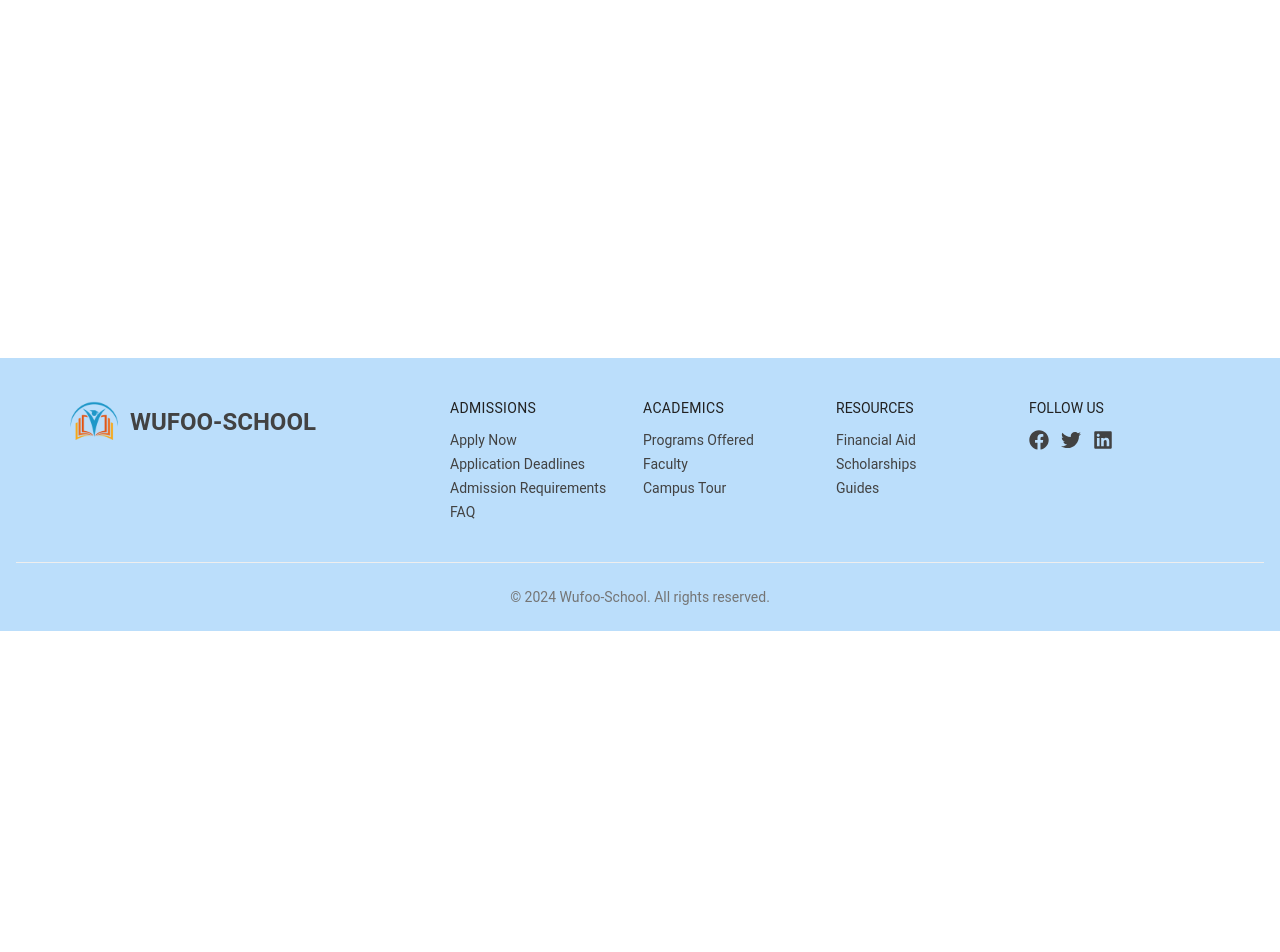
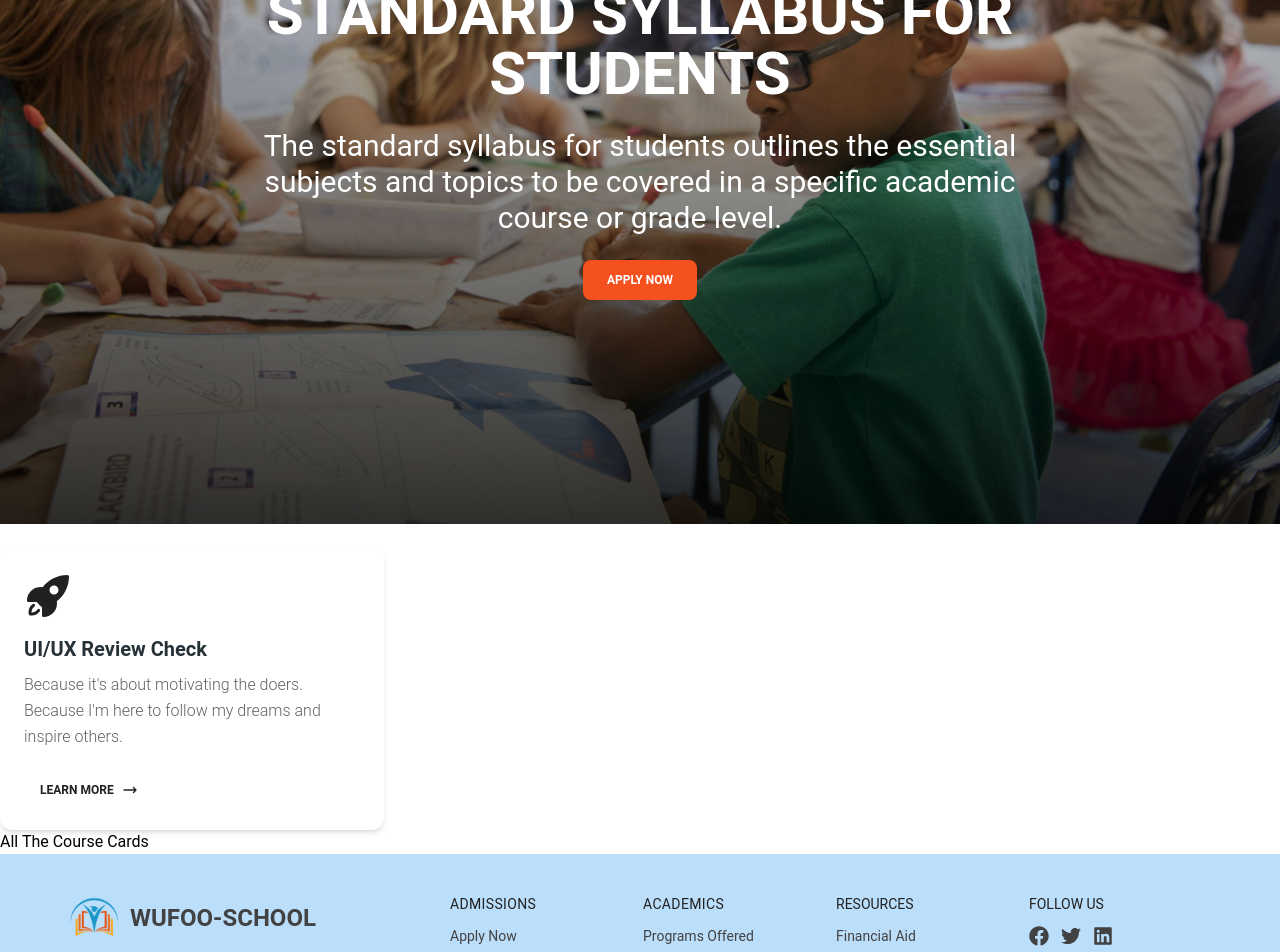
Before and after one commit to Sazid60/WUFOO-SCHOOL, a React (Vite) app: page / in a window 1280 px wide. Shown: the part 220-1172 px from the top of the page. Before the commit the page ends 851 px from the top, so only its background shows below. Built offline with nearby package versions, Linux system fonts and the light colour scheme.

Commit message:
Banner Added And Some Changes In Design

```diff
--- /dev/null
+++ b/src/components/banner/Banner.jsx
@@ -0,0 +1,25 @@
+import { Button } from '@material-tailwind/react';
+import React from 'react';
+
+
+const Banner = () => {
+    return (
+        <section className=''>
+            <div className='relative'>
+
+                    <div className="">
+                        <div className="relative container flex flex-col items-center px-4 py-16 pb-24 mx-auto text-center lg:pb-56 md:py-32 md:px-10 lg:px-32 text-white">
+                            <h1 className="text-2xl md:text-3xl lg:text-6xl font-bold leading-none xl:max-w-6xl uppercase">Standard Syllabus For Students</h1>
+                            <p className="mt-6 mb-6  text-xl md:text-2xl lg:text-3xl  xl:max-w-3xl dark:text-gray-50">The standard syllabus for students outlines the essential subjects and topics to be covered in a specific academic course or grade level.</p>
+                            <div className="flex flex-wrap justify-center">
+                                <Button className="bg-deep-orange-600">Apply Now</Button>
+                            </div>
+                        </div>
+                    </div>
+            </div>
+
+        </section>
+    );
+};
+
+export default Banner;
--- /dev/null
+++ b/src/components/courses/Courses.jsx
@@ -0,0 +1,11 @@
+import React from 'react';
+
+const Courses = () => {
+    return (
+        <div>
+            <h1>All The Course Cards</h1>
+        </div>
+    );
+};
+
+export default Courses;
--- a/src/components/navbar/NavBar.jsx
+++ b/src/components/navbar/NavBar.jsx
@@ -1,6 +1,6 @@
 import React from "react";
 import {
-    Navbar,
+
     Collapse,
     Typography,
     IconButton,
@@ -38,7 +38,7 @@ export default function NavBar() {
     }, []);
 
     return (
-        <Navbar className=" max-w-none px-6 py-3 shadow-none w-full">
+        <div className=" max-w-none px-6 py-3 shadow-none w-full bg-transparent border-0">
             <div className="flex items-center justify-between text-blue-gray-900">
                 <Typography
                     as="a"
@@ -48,7 +48,7 @@ export default function NavBar() {
                 >
                     <div className="flex justify-center items-center gap-4">
                         <img src="/wufoo.png" className="w-10 h-10" alt="" />
-                        <p className="font-bold text-lg md:text-xl lg:text-3xl xl:text-4xl">WUFOO-SCHOOL</p>
+                        <p className="font-bold text-lg md:text-xl lg:text-3xl xl:text-4xl text-white">WUFOO-SCHOOL</p>
                     </div>
                 </Typography>
                 <div className="hidden lg:block">
@@ -70,6 +70,6 @@ export default function NavBar() {
             <Collapse open={openNav}>
                 <NavList />
             </Collapse>
-        </Navbar>
+        </div>
     );
 }
--- /dev/null
+++ b/src/components/offerings/Offerings.jsx
@@ -0,0 +1,57 @@
+import {
+    Card,
+    CardBody,
+    CardFooter,
+    Typography,
+    Button,
+} from "@material-tailwind/react";
+
+export function Offerings() {
+    return (
+        <Card className="mt-6 w-96">
+            <CardBody>
+                <svg
+                    xmlns="http://www.w3.org/2000/svg"
+                    viewBox="0 0 24 24"
+                    fill="currentColor"
+                    className="mb-4 h-12 w-12 text-gray-900"
+                >
+                    <path
+                        fillRule="evenodd"
+                        d="M9.315 7.584C12.195 3.883 16.695 1.5 21.75 1.5a.75.75 0 01.75.75c0 5.056-2.383 9.555-6.084 12.436A6.75 6.75 0 019.75 22.5a.75.75 0 01-.75-.75v-4.131A15.838 15.838 0 016.382 15H2.25a.75.75 0 01-.75-.75 6.75 6.75 0 017.815-6.666zM15 6.75a2.25 2.25 0 100 4.5 2.25 2.25 0 000-4.5z"
+                        clipRule="evenodd"
+                    />
+                    <path d="M5.26 17.242a.75.75 0 10-.897-1.203 5.243 5.243 0 00-2.05 5.022.75.75 0 00.625.627 5.243 5.243 0 005.022-2.051.75.75 0 10-1.202-.897 3.744 3.744 0 01-3.008 1.51c0-1.23.592-2.323 1.51-3.008z" />
+                </svg>
+                <Typography variant="h5" color="blue-gray" className="mb-2">
+                    UI/UX Review Check
+                </Typography>
+                <Typography>
+                    Because it&apos;s about motivating the doers. Because I&apos;m here to
+                    follow my dreams and inspire others.
+                </Typography>
+            </CardBody>
+            <CardFooter className="pt-0">
+                <a href="#" className="inline-block">
+                    <Button size="sm" variant="text" className="flex items-center gap-2">
+                        Learn More
+                        <svg
+                            xmlns="http://www.w3.org/2000/svg"
+                            fill="none"
+                            viewBox="0 0 24 24"
+                            strokeWidth={2}
+                            stroke="currentColor"
+                            className="h-4 w-4"
+                        >
+                            <path
+                                strokeLinecap="round"
+                                strokeLinejoin="round"
+                                d="M17.25 8.25L21 12m0 0l-3.75 3.75M21 12H3"
+                            />
+                        </svg>
+                    </Button>
+                </a>
+            </CardFooter>
+        </Card>
+    );
+}
--- a/src/layouts/MainLayouts.jsx
+++ b/src/layouts/MainLayouts.jsx
@@ -6,9 +6,8 @@ import Footer from '../components/footer/Footer';
 const MainLayouts = () => {
     return (
         <div>
-            <div className='w-full '>
-                <NavBar />
-                <div className=' px-5 min-h-[calc(100vh-300px)]'>
+            <div className='w-full'>
+                <div className=''>
                     <Outlet></Outlet>
                 </div>
             </div>
--- a/src/pages/home/Home.jsx
+++ b/src/pages/home/Home.jsx
@@ -1,9 +1,22 @@
 import React from 'react';
+import Banner from '../../components/banner/Banner';
+import Courses from '../../components/courses/Courses';
+import NavBar from '../../components/navbar/NavBar';
+import { Offerings } from '../../components/offerings/Offerings';
 
 const Home = () => {
     return (
         <div>
-            <h1>This Home</h1>
+            <div className="relative overflow-hidden">
+                <div className="bg-[url('/banner.jpg')] bg-center bg-cover bg-no-repeat">
+                    <div className="absolute inset-0 bg-gradient-to-t from-black to-transparent opacity-80"></div>
+                    <NavBar className=" divide-y" />
+                    <Banner/>
+                </div>
+            </div>
+            <Offerings/>
+
+            <Courses/>
         </div>
     );
 };
```
Also changed, not shown: public/banner.jpg (added).
